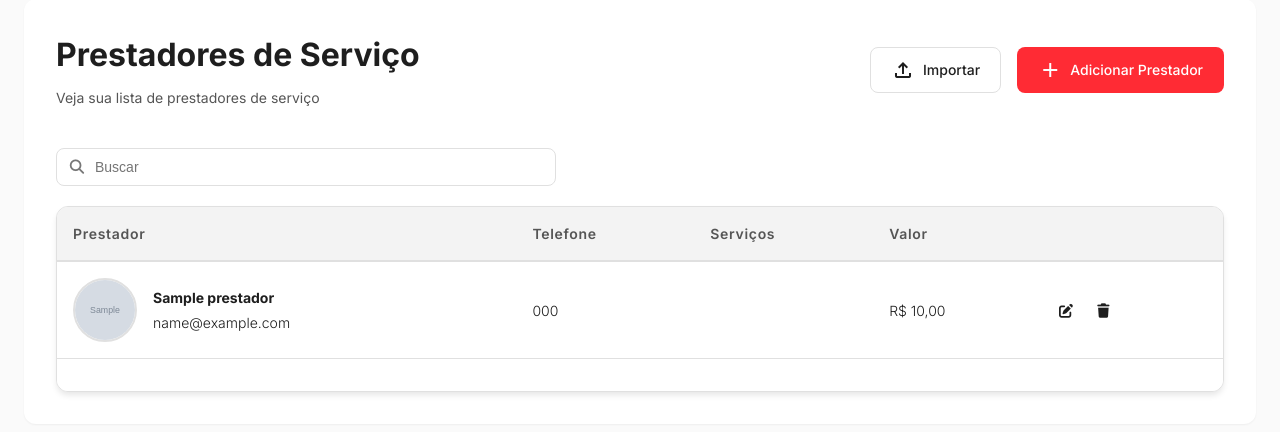
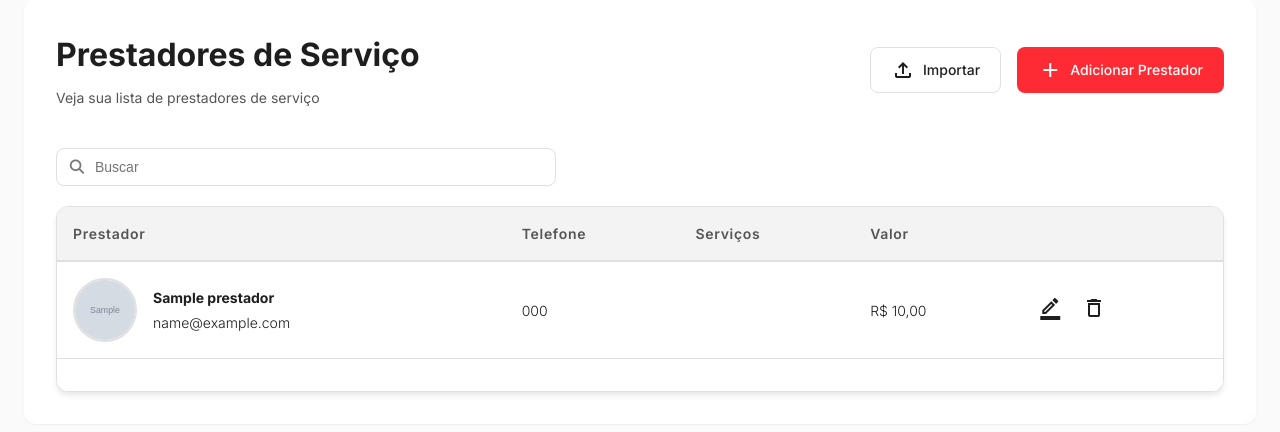
Before and after one commit to albertojbe/teste-fullstack, a CakePHP app: template app/View/Prestadores/index.ctp in a window 1280 px wide. Shown: the part 25-457 px from the top of the page. Run offline with PHP 8.4 and a stand-in for CakePHP, Linux system fonts and the light colour scheme; the template is opened without the code that fills it: most values are stand-ins (such as "Sample title", 1, 10 or a date in 2020); grey boxes marked "Sample" are stand-in pictures; some libraries are stand-ins or nearby versions.

Commit message:
feat: adiciona material icons no index de prestadores

```diff
--- a/app/View/Prestadores/index.ctp
+++ b/app/View/Prestadores/index.ctp
@@ -77,8 +77,8 @@
                 </td>
 
                 <td>
-                    <?= $this->Html->link('<i class="fa-solid fa-pen-to-square"></i>', ['action' => 'edit', $p['Prestador']['id']], ['class' => 'btn-icon', 'escape' => false]); ?>
-                    <?= $this->Form->postLink('<i class="fa-solid fa-trash"></i>', ['action' => 'delete', $p['Prestador']['id']], [
+                    <?= $this->Html->link('<span class="material-icons-outlined">border_color</span>', ['action' => 'edit', $p['Prestador']['id']], ['class' => 'btn-icon', 'escape' => false]); ?>
+                    <?= $this->Form->postLink('<span class="material-icons-outlined">delete</span>', ['action' => 'delete', $p['Prestador']['id']], [
                         'class' => 'btn-icon',
                         'escape' => false,
                         'confirm' => 'Tem certeza que deseja excluir este prestador?'
@@ -105,10 +105,10 @@
     </tfoot>
 </table>
 <script>
-    $(document).ready(function() {
-        $('#filtro-prestadores').on('keyup', function() {
+    $(document).ready(function () {
+        $('#filtro-prestadores').on('keyup', function () {
             var valorBusca = $(this).val().toLowerCase();
-            $('table tbody tr').filter(function() {
+            $('table tbody tr').filter(function () {
                 $(this).toggle($(this).text().toLowerCase().indexOf(valorBusca) > -1)
             });
         });
```
